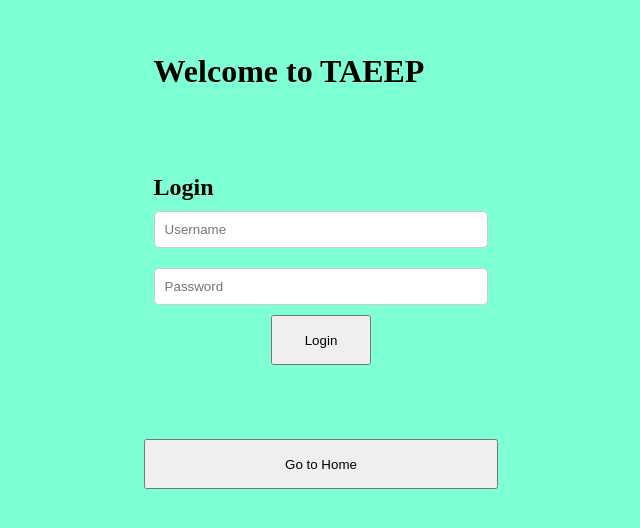
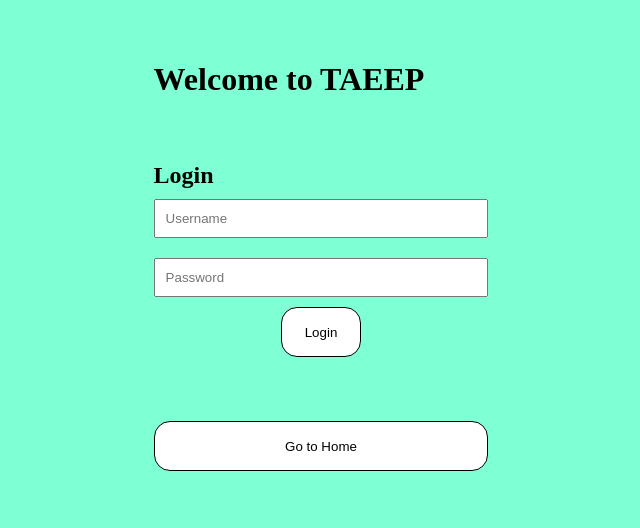
Before and after one commit to Kahl-d/Repository, a React (Create React App) app in the folder frontend/: page / in a window 1280 px wide. Shown: the part 134-662 px from the top of the page, without its empty margins (319-959 px from the left). Built offline with nearby package versions, Linux system fonts and the light colour scheme.

Commit message:
all in place for now, basic setup is there, next we go to mongo

```diff
--- a/frontend/src/Components/lp.css
+++ b/frontend/src/Components/lp.css
@@ -17,20 +17,21 @@
 #loginSection input{
     margin: 10px;
     padding: 10px;
-    border-radius: 5px;
     width: 100%;
-    border: 1px solid #ccc;
 }
 
 .landingItem{
     margin: 2rem;
-    padding: 10px;
     width: 100%;
 
 }
 
 button{
     cursor: pointer;
-    width: 100px;
+    width: 80px;
     height: 50px;
+    background-color: transparent;
+    border-radius: 1rem;
+    border: 1px solid black;
+    background-color: white;
 }
```
